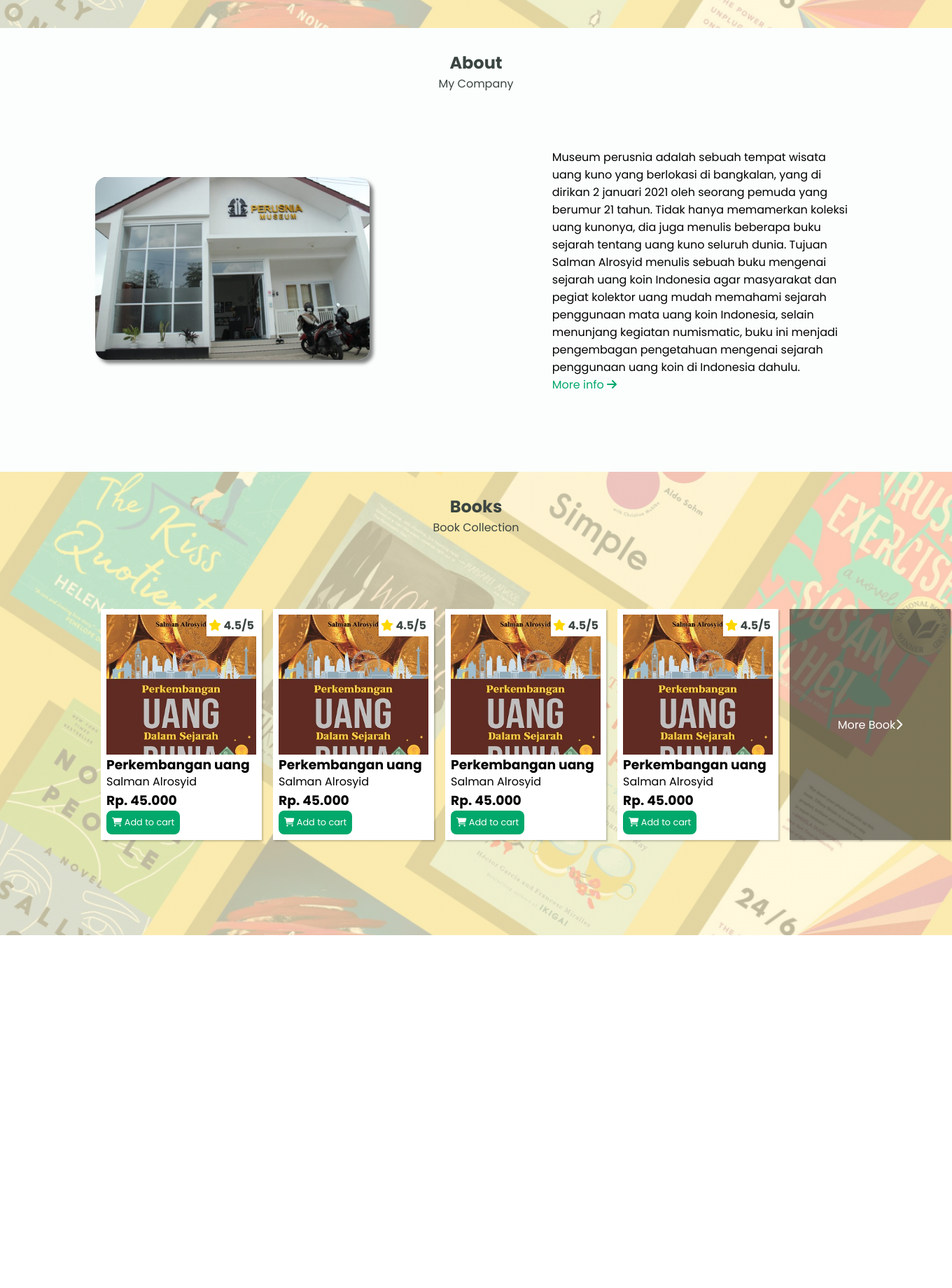
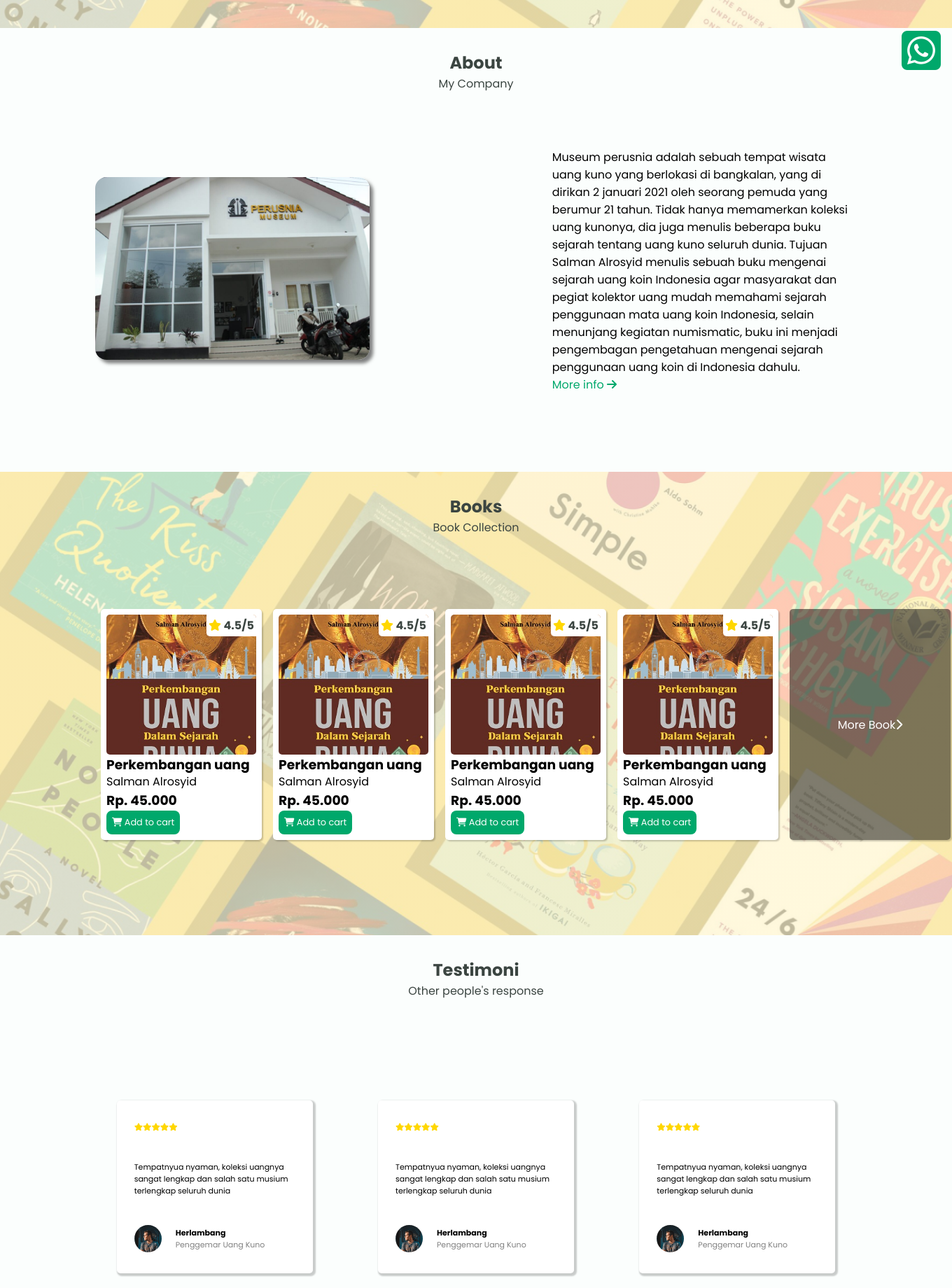
Before and after one commit to FasihLisan/Prusnia-web, a PHP site: page / in a window 1360 px wide. Shown: the part 680-2520 px from the top of the page at 70% size. Before the commit the page ends 2016 px from the top, so only its background shows below. Run offline with PHP 8.4, Linux system fonts and the light colour scheme; some libraries are stand-ins or nearby versions.

Commit message:
nex revise

```diff
--- a/assets/css/style.css
+++ b/assets/css/style.css
@@ -28,6 +28,29 @@ body {
 	background-color: var(--body-color);
 	columns: var(--text-color);
 }
+
+.whatsapp-buble {
+	position: absolute;
+	bottom: 0px;
+	right: 0px;
+	position: fixed;
+	margin: 1rem;
+	animation-name: gerak;
+	animation-duration: 2s;
+}
+.whatsapp-buble a {
+	color: var(--first-color);
+}
+
+@keyframes gerak {
+	from {
+		margin-right: 4rem;
+	}
+	to {
+		margin-right: 1rem;
+	}
+}
+
 ul {
 	list-style-type: none;
 }
@@ -50,7 +73,10 @@ input {
 section {
 	padding: 2rem 0;
 }
-
+label,
+input {
+	display: block;
+}
 /* ----------------Navigation---------------- */
 nav {
 	z-index: 1;
@@ -221,12 +247,14 @@ nav ul .cart-btn :hover {
 	box-shadow: 2px 2px 2px rgba(0, 0, 0, 0.2);
 	overflow: hidden;
 	margin: 0.5rem;
+	border-radius: 5px;
 }
 .book-cover {
 	width: fit-content;
 	height: 200px;
 	overflow: hidden;
 	position: relative;
+	border-radius: 5px;
 }
 .book-cover img {
 	width: 100%;
@@ -239,6 +267,7 @@ nav ul .cart-btn :hover {
 	padding: 0.2rem;
 	color: var(--text-color);
 	font-weight: bold;
+	border-radius: 0 0 0 5px;
 }
 .fa-star {
 	color: gold;
@@ -283,3 +312,238 @@ nav ul .cart-btn :hover {
 }
 
 /* ----------------Books---------------- */
+
+/* ----------------Testimoni---------------- */
+
+.testimoni .container {
+	display: grid;
+	grid-template-columns: auto auto auto;
+	gap: 2rem;
+	align-items: center;
+	justify-content: space-around;
+	margin-top: 9rem;
+	margin-bottom: 9rem;
+}
+
+.testimoni .card-testimoni {
+	background-color: white;
+	position: relative;
+	display: flex;
+	flex-direction: column;
+	font-size: 11px;
+	width: 280px;
+	height: auto;
+	padding: 30px 25px;
+	box-shadow: 2px 2px 2px 2px rgba(0, 0, 0, 0.2);
+	border-radius: 5px;
+}
+
+.testimoni .card-text {
+	padding: 40px 0;
+}
+.testimoni .card-profile {
+	display: flex;
+	flex-direction: row;
+	align-items: center;
+}
+
+.testimoni .profile-image {
+	position: relative;
+	border-radius: 50%;
+	overflow: hidden;
+	width: 39px;
+	height: 39px;
+	margin-right: 20px;
+}
+.testimoni .profile-image img {
+	width: 100%;
+	height: auto;
+	object-fit: cover;
+}
+.testimoni .profile-name {
+	display: flex;
+	flex-direction: column;
+}
+
+.testimoni .profile-name span {
+	font-weight: lighter;
+	color: grey;
+}
+
+/* ----------------Testimoni---------------- */
+
+/* ----------------Contact---------------- */
+.contact {
+	background: linear-gradient(rgba(255, 246, 209, 0.75) 100%, rgba(255, 246, 209, 0.75) 100%), url('../images/banner.png');
+	background-position: center;
+	background-repeat: no-repeat;
+	background-size: cover;
+}
+
+.contact .container {
+	display: grid;
+	grid-template-columns: 50% 50%;
+	gap: 5rem;
+	margin-top: 5rem;
+	margin-bottom: 5rem;
+}
+.contact-map {
+	position: relative;
+	width: 300px;
+	height: 300px;
+	margin-left: 10rem;
+	border-radius: 15px;
+	overflow: hidden;
+}
+.contact .contact-left ul li {
+	line-height: 2rem;
+}
+
+/* ----------------Contact---------------- */
+
+/* ----------------signin---------------- */
+.signin {
+	position: fixed;
+	display: none;
+	z-index: 1;
+	background-color: rgba(0, 0, 0, 0.7);
+	width: 100%;
+	height: 100%;
+	top: 0;
+}
+.box-signin {
+	/* display: none; */
+	display: flex;
+	flex-direction: column;
+	margin-left: auto;
+	margin-right: auto;
+	transform: translateY(10rem);
+	background-color: #fff;
+	border-radius: 0.5rem;
+	width: fit-content;
+	height: fit-content;
+	padding: 3rem;
+}
+
+.signin .signin-title {
+	margin-bottom: 1rem;
+}
+
+.signin input[type='text'],
+input[type='password'] {
+	padding: 1rem;
+	width: 250px;
+	background-color: rgba(0, 0, 0, 0.05);
+	border-radius: 0.5rem;
+}
+.signin input[type='text'],
+input[type='password']:focus {
+	outline: none;
+}
+
+.signin .button-signin {
+	display: flex;
+	flex-direction: row;
+	align-items: center;
+	justify-content: space-between;
+	margin-top: 1rem;
+}
+.signin input[type='submit'] {
+	padding: 1rem;
+	background-color: var(--first-color);
+	color: #fff;
+	width: 70%;
+	cursor: pointer;
+}
+.signin .fa-close {
+	position: absolute;
+	right: 0px;
+	top: 0px;
+	margin: 1rem;
+	cursor: pointer;
+}
+
+.signin input[type='submit']:hover {
+	background-color: var(--first-color2);
+}
+.button-signin a {
+	color: var(--first-color);
+}
+.button-signin a:hover {
+	color: var(--first-color2);
+}
+/* ----------------signin---------------- */
+/* ----------------signup---------------- */
+.signup {
+	position: fixed;
+	z-index: 1;
+	background-color: rgba(0, 0, 0, 0.7);
+	width: 100%;
+	height: 100%;
+	top: 0;
+	display: none;
+	overflow-y: scroll;
+}
+.box-signup {
+	/* display: none; */
+	display: flex;
+	flex-direction: column;
+	margin-left: auto;
+	margin-right: auto;
+	transform: translateY(2rem);
+	background-color: #fff;
+	border-radius: 0.5rem;
+	width: fit-content;
+	height: fit-content;
+	padding: 3rem;
+	margin-bottom: 10rem;
+}
+
+.signup .signup-title {
+	margin-bottom: 1rem;
+}
+
+.signup input[type='text'],
+input[type='password'],
+input[type='number'] {
+	padding: 1rem;
+	width: 250px;
+	background-color: rgba(0, 0, 0, 0.05);
+	border-radius: 0.5rem;
+}
+.signup input[type='text'],
+input[type='password']:focus {
+	outline: none;
+}
+
+.signup .button-signup {
+	display: flex;
+	flex-direction: row;
+	align-items: center;
+	justify-content: space-between;
+	margin-top: 1rem;
+}
+.signup input[type='submit'] {
+	padding: 1rem;
+	background-color: var(--first-color);
+	color: #fff;
+	width: 70%;
+	cursor: pointer;
+}
+.signup .fa-close {
+	position: absolute;
+	right: 0px;
+	top: 0px;
+	margin: 1rem;
+	cursor: pointer;
+}
+
+.signup input[type='submit']:hover {
+	background-color: var(--first-color2);
+}
+.button-signup a {
+	color: var(--first-color);
+}
+.button-signup a:hover {
+	color: var(--first-color2);
+}
--- a/assets/js/index.js
+++ b/assets/js/index.js
@@ -4,3 +4,18 @@ $(function () {
 		$nav.toggleClass('scrolled', $(this).scrollTop() > $nav.height());
 	});
 });
+
+function signin() {
+	$('.signin').show();
+	$('.signup').hide();
+}
+
+function tutup() {
+	$('.signup').hide();
+	$('.signin').hide();
+}
+
+function signup() {
+	$('.signin').hide();
+	$('.signup').show();
+}
--- a/index.html
+++ b/index.html
@@ -8,20 +8,22 @@
 		<link rel="stylesheet" href="./assets/js/index.js" />
 		<script src="https://kit.fontawesome.com/581c89d9b7.js" crossorigin="anonymous"></script>
 		<script src="https://code.jquery.com/jquery-3.6.1.js" integrity="sha256-3zlB5s2uwoUzrXK3BT7AX3FyvojsraNFxCc2vC/7pNI=" crossorigin="anonymous"></script>
-		<title>Document</title>
+		<title>Perusnia Books</title>
+		<link rel="icon" href="./assets/images/book.png" type="image/icon type" />
 	</head>
+
 	<body>
 		<nav class="navigation">
 			<div class="container">
-				<span class="navbar-brand"><a href="">PERUSNIA BOOK</a></span>
+				<span class="navbar-brand"><a href="index.html">PERUSNIA BOOK</a></span>
 				<ul class="navbar">
-					<li class="nav-link"><a href="">Home</a></li>
-					<li class="nav-link"><a href="">About</a></li>
-					<li class="nav-link"><a href="">Books</a></li>
+					<li class="nav-link"><a href="#home">Home</a></li>
+					<li class="nav-link"><a href="#about">About</a></li>
+					<li class="nav-link"><a href="#books">Books</a></li>
 					<li class="nav-link cart-btn">
-						<a href=""><i class="fa-solid fa-cart-shopping badge" value="9+"></i></a>
+						<a href="cart.html"><i class="fa-solid fa-cart-shopping badge" value="9+"></i></a>
 					</li>
-					<li class="nav-link"><a href="" class="sign-in">Sign In</a></li>
+					<li class="nav-link"><a class="sign-in" onclick="signin()">Sign In</a></li>
 				</ul>
 			</div>
 		</nav>
@@ -44,7 +46,7 @@
 				</div>
 			</div>
 		</div>
-		<section class="about">
+		<section class="about" id="about">
 			<h2 class="title">About</h2>
 			<span class="subtitle">My Company</span>
 			<div class="container">
@@ -57,7 +59,7 @@
 				</div>
 			</div>
 		</section>
-		<section class="books">
+		<section class="books" id="books">
 			<h2 class="title">Books</h2>
 			<span class="subtitle">Book Collection</span>
 			<div class="container">
@@ -118,6 +120,140 @@
 				</div>
 			</div>
 		</section>
+		<section class="testimoni" id="testimoni">
+			<h2 class="title">Testimoni</h2>
+			<span class="subtitle">Other people's response</span>
+			<div class="container">
+				<div class="card-testimoni">
+					<div class="rate-testimoni"><i class="fa-solid fa-star"></i><i class="fa-solid fa-star"></i><i class="fa-solid fa-star"></i><i class="fa-solid fa-star"></i><i class="fa-solid fa-star"></i></div>
+					<div class="card-text">Tempatnyua nyaman, koleksi uangnya sangat lengkap dan salah satu musium terlengkap seluruh dunia</div>
+					<div class="card-profile">
+						<div class="profile-image">
+							<img src="./assets/images/p1.png" alt="" />
+						</div>
+						<div class="profile-name">
+							<b>Herlambang</b>
+							<span>Penggemar Uang Kuno</span>
+						</div>
+					</div>
+				</div>
+				<div class="card-testimoni">
+					<div class="rate-testimoni"><i class="fa-solid fa-star"></i><i class="fa-solid fa-star"></i><i class="fa-solid fa-star"></i><i class="fa-solid fa-star"></i><i class="fa-solid fa-star"></i></div>
+					<div class="card-text">Tempatnyua nyaman, koleksi uangnya sangat lengkap dan salah satu musium terlengkap seluruh dunia</div>
+					<div class="card-profile">
+						<div class="profile-image">
+							<img src="./assets/images/p1.png" alt="" />
+						</div>
+						<div class="profile-name">
+							<b>Herlambang</b>
+							<span>Penggemar Uang Kuno</span>
+						</div>
+					</div>
+				</div>
+				<div class="card-testimoni">
+					<div class="rate-testimoni"><i class="fa-solid fa-star"></i><i class="fa-solid fa-star"></i><i class="fa-solid fa-star"></i><i class="fa-solid fa-star"></i><i class="fa-solid fa-star"></i></div>
+					<div class="card-text">Tempatnyua nyaman, koleksi uangnya sangat lengkap dan salah satu musium terlengkap seluruh dunia</div>
+					<div class="card-profile">
+						<div class="profile-image">
+							<img src="./assets/images/p1.png" alt="" />
+						</div>
+						<div class="profile-name">
+							<b>Herlambang</b>
+							<span>Penggemar Uang Kuno</span>
+						</div>
+					</div>
+				</div>
+			</div>
+		</section>
+		<section class="contact" id="contact">
+			<h2 class="title">Contact</h2>
+			<span class="subtitle">Contact me</span>
+			<div class="container">
+				<div class="contact-left">
+					<ul>
+						<li>
+							<p><span class="fa-solid fa-map-location-dot"></span> Jl. KH. Moh. Kholil Gg. IX No.36, RW.1, Demangan Timur, Kec. Bangkalan, Madura, Jawa Timur 69115</p>
+						</li>
+						<li>
+							<a href="https://api.whatsapp.com/send?phone=6285336076077&text=halo%20saya%20fasih" target="_blank"><span class="fa-solid fa-phone"></span>+62 896-1232-0914</a>
+						</li>
+						<li>
+							<p><span class="fa-solid fa-calendar-days"></span> Buka Setiap Hari</p>
+						</li>
+						<li>
+							<p><span class="fa-solid fa-clock"></span> Jam 09:00 - 15:00</p>
+						</li>
+					</ul>
+				</div>
+				<div class="contact-map">
+					<iframe frameborder="0" style="border: 0; width: 100%; height: 100%" src="https://www.google.com/maps/embed/v1/place?key=AIzaSyCt1265A4qvZy9HKUeA8J15AOC4SrCyZe4&amp;q=Jl. KH. Moh. Kholil Gg. IX No.36, RW.1, Demangan Timur, Kec. Bangkalan, Madura, Jawa Timur 69115" allowfullscreen=""></iframe>
+				</div>
+			</div>
+		</section>
+
+		<!-- login -->
+		<section class="signin">
+			<div class="box-signin">
+				<i class="fa-solid fa-close" onclick="tutup()"></i>
+				<h3 class="signin-title">Sign In</h3>
+				<form action="#" method="post">
+					<div class="form-group">
+						<label for="email">Email</label>
+						<input type="text" name="email" id="email" placeholder="Enter Your Email" />
+					</div>
+					<div class="form-group">
+						<label for="password">Password</label>
+						<input type="password" name="password" id="password" placeholder="Enter Your Password" />
+					</div>
+					<div class="button-signin">
+						<input type="submit" value="Sign In" name="Submit" />
+						<a href="#" onclick="signup()">Sign Up</a>
+					</div>
+				</form>
+			</div>
+		</section>
+		<section class="signup">
+			<div class="box-signup">
+				<i class="fa-solid fa-close" onclick="tutup()"></i>
+				<h3 class="signup-title">Sign Up</h3>
+				<form action="#" method="post">
+					<div class="form-group">
+						<label for="nama">Nama</label>
+						<input type="text" name="nama" id="" placeholder="Masukkan Nama" />
+					</div>
+					<div class="form-group">
+						<label for="email">Email</label>
+						<input type="text" name="email" id="" placeholder="Masukkan Email" />
+					</div>
+					<div class="form-group">
+						<label for="telepon">Telepon</label>
+						<input type="number" name="telepon" id="" placeholder="Masukkan Telepon" />
+					</div>
+					<div class="form-group">
+						<label for="alamat">Alamat</label>
+						<input type="text" name="alamat" id="" placeholder="Masukkan Alamat" />
+					</div>
+					<div class="form-group">
+						<label for="password">Password</label>
+						<input type="password" name="password" id="" placeholder="Masukkan Password" />
+					</div>
+					<div class="form-group">
+						<label for="password_verifikasi">Password Verifikasi</label>
+						<input type="password" name="password_verifikasi" id="" placeholder="Masukkan Password Verifikasi" />
+					</div>
+					<div class="button-signup">
+						<input type="submit" value="Sign Up" name="Submit" />
+						<a href="#" onclick="signin()">Sign In</a>
+					</div>
+				</form>
+			</div>
+		</section>
+
+		<!-- register -->
+
+		<!-- whatassppp buble -->
+		<span class="whatsapp-buble"><a href="https://api.whatsapp.com/send?phone=6285336076077&text=halo%20saya%20fasih" target="_blank" class="fa-brands fa-4x fa-square-whatsapp"></a></span>
+		<!-- whatassppp buble -->
 
 		<script src="./assets/js/index.js"></script>
 	</body>
```
